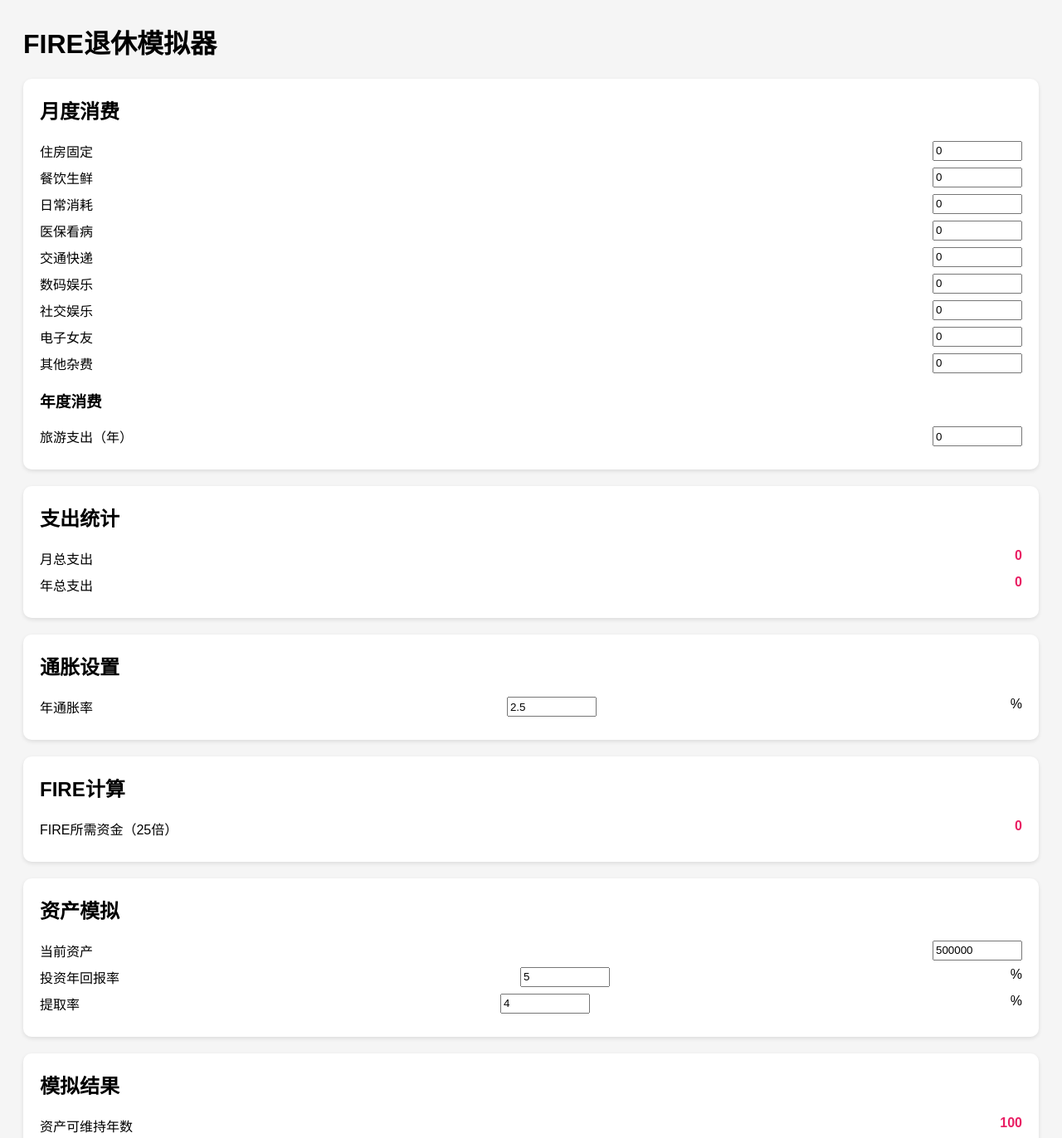
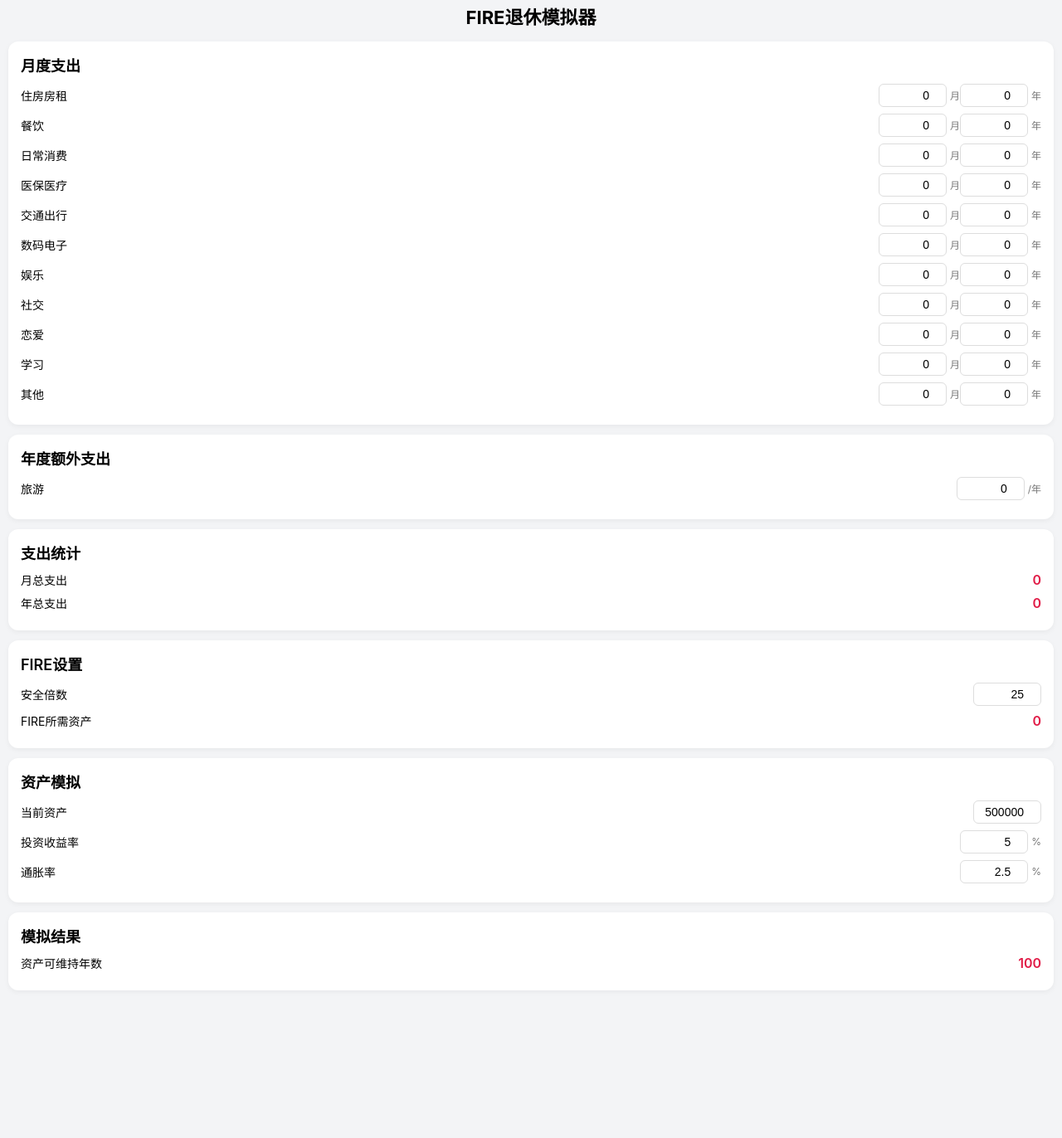
Before and after one commit to andy-sherlock/fire, a plain HTML site: page index.html in a window 1280 px wide. Shown: the part 22-1394 px from the top of the page at 83% size. After the commit the page ends 1238 px from the top, so only its background shows below. Drawn offline with Linux system fonts and the light colour scheme.

Commit message:
更新 index.html

```diff
--- a/index.html
+++ b/index.html
@@ -2,186 +2,268 @@
 <html lang="zh">
 <head>
 <meta charset="UTF-8">
+<meta name="viewport" content="width=device-width, initial-scale=1">
 <title>FIRE退休模拟器</title>
+
 <style>
 
 body{
-font-family:Arial;
-background:#f5f5f5;
-padding:20px;
+font-family:-apple-system,BlinkMacSystemFont;
+background:#f3f4f6;
+margin:0;
+padding:10px;
+}
+
+h1{
+text-align:center;
+font-size:22px;
+margin-bottom:15px;
 }
 
 .card{
 background:white;
-padding:20px;
-border-radius:10px;
-margin-bottom:20px;
-box-shadow:0 2px 5px rgba(0,0,0,0.1);
+padding:15px;
+margin-bottom:12px;
+border-radius:12px;
+box-shadow:0 2px 6px rgba(0,0,0,0.05);
 }
 
-h2{
-margin-top:0;
+.section-title{
+font-size:18px;
+font-weight:600;
+margin-bottom:10px;
 }
 
 .row{
 display:flex;
-justify-content:space-between;
-margin:8px 0;
+align-items:center;
+margin-bottom:8px;
 }
 
-input{
-width:100px;
+.label{
+flex:1;
+font-size:14px;
+}
+
+.input{
+width:70px;
+padding:5px;
+border-radius:6px;
+border:1px solid #ddd;
+text-align:right;
+font-size:14px;
+}
+
+.unit{
+margin-left:4px;
+font-size:12px;
+color:#777;
 }
 
 .result{
-font-weight:bold;
-color:#e91e63;
+font-weight:600;
+color:#e11d48;
 }
 
 </style>
 </head>
+
 <body>
 
 <h1>FIRE退休模拟器</h1>
 
 <div class="card">
 
-<h2>月度消费</h2>
+<div class="section-title">月度支出</div>
 
-<div class="row">住房固定 <input id="house" type="number" value="0"></div>
-<div class="row">餐饮生鲜 <input id="food" type="number" value="0"></div>
-<div class="row">日常消耗 <input id="life" type="number" value="0"></div>
-<div class="row">医保看病 <input id="medical" type="number" value="0"></div>
-<div class="row">交通快递 <input id="transport" type="number" value="0"></div>
-<div class="row">数码娱乐 <input id="digital" type="number" value="0"></div>
-<div class="row">社交娱乐 <input id="social" type="number" value="0"></div>
-<div class="row">电子女友 <input id="waifu" type="number" value="0"></div>
-<div class="row">其他杂费 <input id="other" type="number" value="0"></div>
-
-<h3>年度消费</h3>
-
-<div class="row">旅游支出（年） <input id="travel" type="number" value="0"></div>
+<div id="expense-list"></div>
 
 </div>
 
 <div class="card">
 
-<h2>支出统计</h2>
+<div class="section-title">年度额外支出</div>
 
-<div class="row">月总支出 <span class="result" id="monthCost">0</span></div>
-<div class="row">年总支出 <span class="result" id="yearCost">0</span></div>
+<div class="row">
+<div class="label">旅游</div>
+<input class="input" id="travel" type="number" value="0">
+<span class="unit">/年</span>
+</div>
 
 </div>
 
 <div class="card">
 
-<h2>通胀设置</h2>
+<div class="section-title">支出统计</div>
 
-<div class="row">年通胀率 <input id="inflation" type="number" value="2.5"> %</div>
+<div class="row">
+<div class="label">月总支出</div>
+<div class="result" id="monthTotal">0</div>
+</div>
+
+<div class="row">
+<div class="label">年总支出</div>
+<div class="result" id="yearTotal">0</div>
+</div>
 
 </div>
 
 <div class="card">
 
-<h2>FIRE计算</h2>
+<div class="section-title">FIRE设置</div>
 
-<div class="row">FIRE所需资金（25倍） <span class="result" id="fireNumber">0</span></div>
+<div class="row">
+<div class="label">安全倍数</div>
+<input class="input" id="fireMultiple" type="number" value="25">
+</div>
+
+<div class="row">
+<div class="label">FIRE所需资产</div>
+<div class="result" id="fireTarget">0</div>
+</div>
 
 </div>
 
 <div class="card">
 
-<h2>资产模拟</h2>
+<div class="section-title">资产模拟</div>
 
-<div class="row">当前资产 <input id="asset" type="number" value="500000"></div>
+<div class="row">
+<div class="label">当前资产</div>
+<input class="input" id="asset" type="number" value="500000">
+</div>
 
-<div class="row">投资年回报率 <input id="returnRate" type="number" value="5"> %</div>
+<div class="row">
+<div class="label">投资收益率</div>
+<input class="input" id="returnRate" type="number" value="5">
+<span class="unit">%</span>
+</div>
 
-<div class="row">提取率 <input id="withdrawRate" type="number" value="4"> %</div>
+<div class="row">
+<div class="label">通胀率</div>
+<input class="input" id="inflation" type="number" value="2.5">
+<span class="unit">%</span>
+</div>
 
 </div>
 
 <div class="card">
 
-<h2>模拟结果</h2>
+<div class="section-title">模拟结果</div>
 
-<div class="row">资产可维持年数 <span class="result" id="years">0</span></div>
+<div class="row">
+<div class="label">资产可维持年数</div>
+<div class="result" id="years">0</div>
+</div>
 
 </div>
 
 <script>
 
-function calc(){
+const expenses = [
+"住房房租",
+"餐饮",
+"日常消费",
+"医保医疗",
+"交通出行",
+"数码电子",
+"娱乐",
+"社交",
+"恋爱",
+"学习",
+"其他"
+];
 
-let house=Number(houseInput.value)
-let food=Number(foodInput.value)
-let life=Number(lifeInput.value)
-let medical=Number(medicalInput.value)
-let transport=Number(transportInput.value)
-let digital=Number(digitalInput.value)
-let social=Number(socialInput.value)
-let waifu=Number(waifuInput.value)
-let other=Number(otherInput.value)
-let travel=Number(travelInput.value)
+const container = document.getElementById("expense-list");
 
-let monthCost = house+food+life+medical+transport+digital+social+waifu+other
-let yearCost = monthCost*12 + travel
+expenses.forEach(name=>{
 
-monthCostLabel.innerText=monthCost.toFixed(0)
-yearCostLabel.innerText=yearCost.toFixed(0)
+const row = document.createElement("div");
+row.className="row";
 
-let fire = yearCost*25
+row.innerHTML=`
+<div class="label">${name}</div>
+<input class="input month" type="number" value="0">
+<span class="unit">月</span>
+<input class="input year" type="number" value="0">
+<span class="unit">年</span>
+`;
 
-fireNumber.innerText=fire.toFixed(0)
+container.appendChild(row);
 
-let asset = Number(assetInput.value)
-let returnRate = Number(returnRateInput.value)/100
-let withdrawRate = Number(withdrawRateInput.value)/100
-let inflation = Number(inflationInput.value)/100
+});
 
-let years=0
-let money=asset
-let cost=yearCost
+document.addEventListener("input",function(e){
 
-while(money>0 && years<100){
-
-let withdraw = cost
-money = money*(1+returnRate) - withdraw
-cost = cost*(1+inflation)
-
-years++
+if(e.target.classList.contains("month")){
+let yearInput = e.target.parentElement.querySelector(".year");
+yearInput.value = (e.target.value*12)||0;
 }
 
-yearsLabel.innerText=years
+if(e.target.classList.contains("year")){
+let monthInput = e.target.parentElement.querySelector(".month");
+monthInput.value = (e.target.value/12).toFixed(0)||0;
+}
+
+calculate();
+
+});
+
+function calculate(){
+
+let monthTotal=0;
+
+document.querySelectorAll(".month").forEach(i=>{
+monthTotal+=Number(i.value)||0;
+});
+
+let yearTotal = monthTotal*12;
+
+yearTotal += Number(document.getElementById("travel").value)||0;
+
+document.getElementById("monthTotal").innerText=monthTotal;
+
+document.getElementById("yearTotal").innerText=yearTotal;
+
+let fireMultiple = Number(document.getElementById("fireMultiple").value)||25;
+
+let fireTarget = yearTotal*fireMultiple;
+
+document.getElementById("fireTarget").innerText=Math.round(fireTarget);
+
+simulate(yearTotal);
 
 }
 
-let houseInput=document.getElementById("house")
-let foodInput=document.getElementById("food")
-let lifeInput=document.getElementById("life")
-let medicalInput=document.getElementById("medical")
-let transportInput=document.getElementById("transport")
-let digitalInput=document.getElementById("digital")
-let socialInput=document.getElementById("social")
-let waifuInput=document.getElementById("waifu")
-let otherInput=document.getElementById("other")
-let travelInput=document.getElementById("travel")
+function simulate(yearCost){
 
-let inflationInput=document.getElementById("inflation")
-let assetInput=document.getElementById("asset")
-let returnRateInput=document.getElementById("returnRate")
-let withdrawRateInput=document.getElementById("withdrawRate")
+let asset = Number(document.getElementById("asset").value)||0;
 
-let monthCostLabel=document.getElementById("monthCost")
-let yearCostLabel=document.getElementById("yearCost")
-let fireNumber=document.getElementById("fireNumber")
-let yearsLabel=document.getElementById("years")
+let r = Number(document.getElementById("returnRate").value)/100;
 
-document.querySelectorAll("input").forEach(i=>{
-i.addEventListener("input",calc)
-})
+let inflation = Number(document.getElementById("inflation").value)/100;
 
-calc()
+let cost = yearCost;
+
+let years=0;
+
+while(asset>0 && years<100){
+
+asset = asset*(1+r);
+
+cost = cost*(1+inflation);
+
+asset = asset-cost;
+
+years++;
+
+}
+
+document.getElementById("years").innerText=years;
+
+}
+
+calculate();
 
 </script>
 
```
